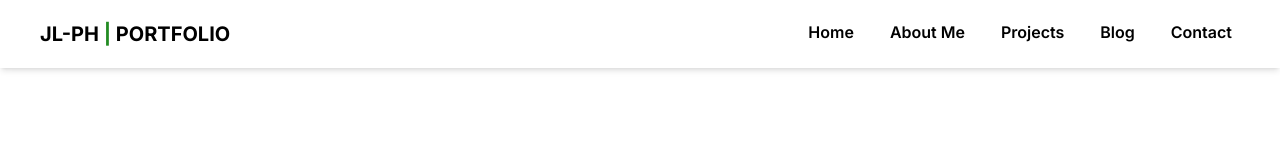
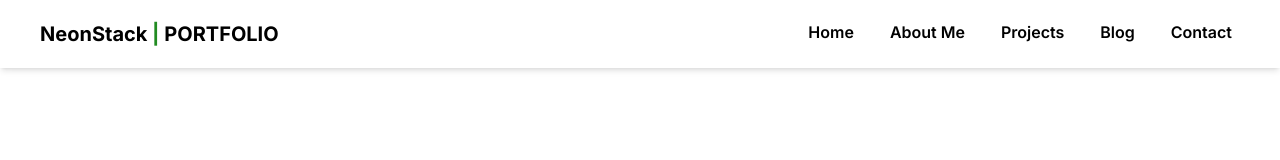
Before and after one commit to NeonStack/neonstack.github.io, a React (Vite) app: page / in a window 1280 px wide. Shown: the top 160 px of the page. Built offline with nearby package versions, Linux system fonts and the light colour scheme.

Commit message:
Update header text to reflect new branding

```diff
--- a/src/Header.jsx
+++ b/src/Header.jsx
@@ -12,7 +12,7 @@ export default function Header() {
   return (
     <header className="flex justify-between bg-background shadow-md p-5 px-10 fixed w-full z-50">
       {/* desktop */}
-      <h1 className="text-text-dark text-xl font-bold">JL-PH <span className='text-accent'>|</span> PORTFOLIO</h1>
+      <h1 className="text-text-dark text-xl font-bold">NeonStack <span className='text-accent'>|</span> PORTFOLIO</h1>
       <ul className="hidden gap-5 [&>*]:font-semibold md:flex">
         <li><a href="#" className="px-2 py-1 parent-triangle-container">Home</a></li>
         <li><a href="#" className="px-2 py-1 parent-triangle-container">About Me</a></li>
```
